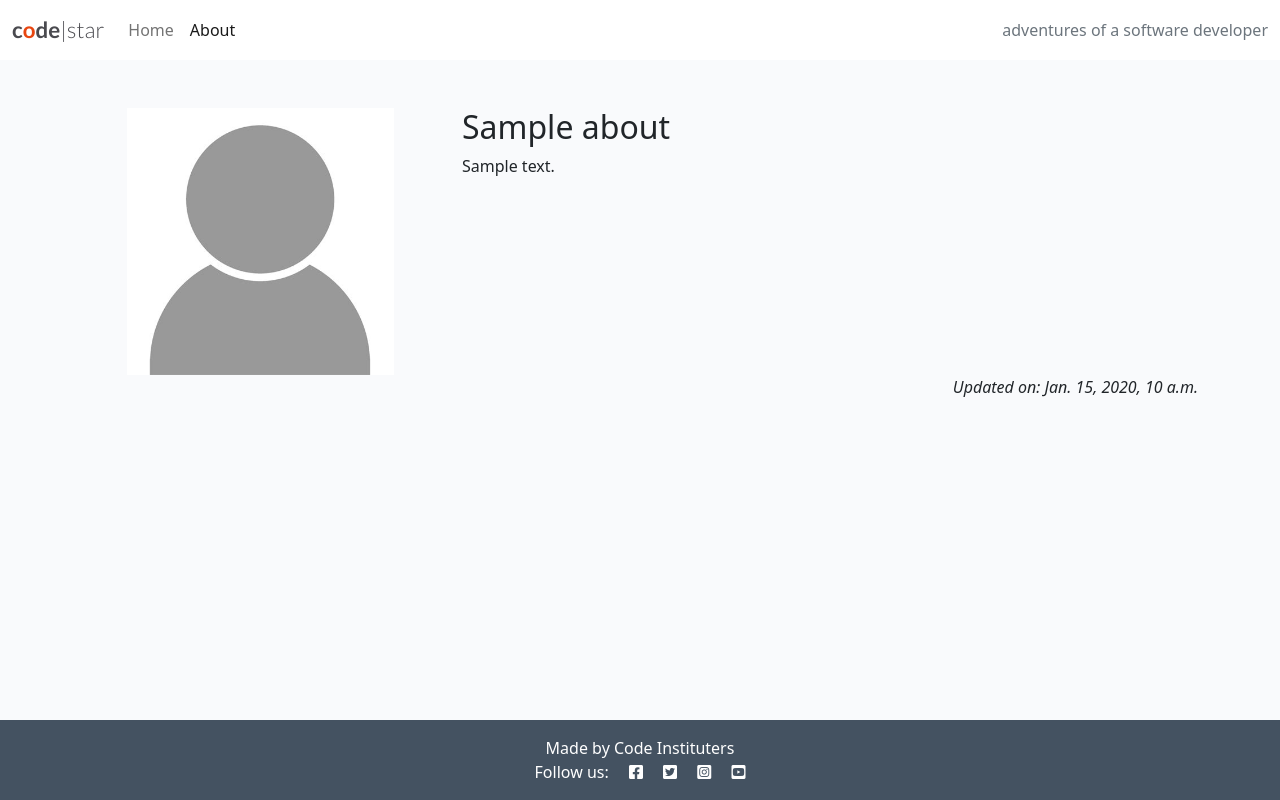
After one commit to Christina5P/Djangoblog, a Django app: page /about/ in a window 1280 px wide. The commit adds this page. Run offline with Django 4.2, Linux system fonts and the light colour scheme; tables that the repository leaves empty hold one stand-in row (values such as "Sample post"); parts of the project's set-up code (start-up, migrations or seed data) failed here and were passed over; some libraries are stand-ins or nearby versions.

Commit message:
fix about.html

```diff
--- /dev/null
+++ b/about/templates/about/about.html
@@ -0,0 +1,22 @@
+{% extends 'base.html' %}
+{% block content %}
+{% load static %}
+<div class="container mt-5">
+    <div class="row">
+        <div class="col-4 text-center">
+            <img src="{% static 'images/nobody.jpg' %}" width="75%">
+        </div>
+        <div class="col-8">
+            <h2>{{ about.title }}</h2>
+            {{ about.content | safe }}
+        </div>
+    </div>
+    <div class="row">
+        <div class="col text-right">
+          <!-- Updated on field goes in here -->
+
+          <p class="text-end"><em>Updated on: {{ about.updated_on }}</em></p>
+        </div>
+      </div>
+</div>
+{% endblock content %}
--- a/about/views.py
+++ b/about/views.py
@@ -6,6 +6,7 @@ from .models import About
 def about_me(request):
     about = About.objects.all().order_by('-updated_on').first()
 
-    return render(request, "about/about.html",
+    return render(request,
+     "about/about.html",
      {"about": about},
      )
--- a/blog/admin.py
+++ b/blog/admin.py
@@ -1,6 +1,7 @@
 from django.contrib import admin
 from .models import Post, Comment
 from django_summernote.admin import SummernoteModelAdmin
+
 
 @admin.register(Post)
 class PostAdmin(SummernoteModelAdmin):
@@ -13,3 +14,4 @@ class PostAdmin(SummernoteModelAdmin):
 
 
 # Register your models here.
+admin.site.register(Comment)
--- a/blog/models.py
+++ b/blog/models.py
@@ -35,11 +35,11 @@ class Comment(models.Model):
         related_name="comments_author"
     )
     body = models.TextField()
+    created_on = models.DateTimeField(auto_now_add=True)
     approved = models.BooleanField(default=False)
-    created_on = models.DateTimeField(auto_now_add=True)
 
     class Meta:
-        ordering = ["-created_on"]
+        ordering = ["created_on"]
 
     def __str__(self):
         return f"{self.body} | by {self.author}"
--- a/blog/views.py
+++ b/blog/views.py
@@ -8,11 +8,8 @@ class PostList(generic.ListView):
     template_name = "blog/index.html"
     paginate_by = 6
 
-
 def post_detail(request, slug):
 
     queryset = Post.objects.filter(status=1)
     post = get_object_or_404(queryset, slug=slug)
-
-    return render(request, "blog/post_detail.html",
-     {"post": post},)
+    return render(request, "blog/post_detail.html", {"post": post},)
--- a/codestar/settings.py
+++ b/codestar/settings.py
@@ -24,14 +24,14 @@ TEMPLATES_DIR = os.path.join(BASE_DIR, 'templates')
 # See https://docs.djangoproject.com/en/4.2/howto/deployment/checklist/
 
 # SECURITY WARNING: keep the secret key used in production secret!
-SECRET_KEY = 'django-insecure-meg*33vmgn(q962idpn$hfjw%oe8kwl@x0ii&_5oe^5*2cr!04'
+SECRET_KEY = os.environ.get("SECRET_KEY")
 
 # SECURITY WARNING: don't run with debug turned on in production!
 DEBUG = True
 
 ALLOWED_HOSTS = [
     "8000-christina5p-djangoblog-mt7knz7qrei.ws.codeinstitute-ide.net",
-    ".herokuapp.com"
+    ".heroku.com"
 ]
 
 # Application definition
@@ -85,6 +85,7 @@ WSGI_APPLICATION = 'codestar.wsgi.application'
 DATABASES = {
     'default': dj_database_url.parse(os.environ.get("DATABASE_URL"))
 }
+
 
 CSRF_TRUSTED_ORIGINS = [
     "https://*.codeanyapp.com",
--- a/codestar/urls.py
+++ b/codestar/urls.py
@@ -20,6 +20,6 @@ from django.urls import path, include
 urlpatterns = [
     path("about/", include("about.urls"), name="about-urls"),
     path('admin/', admin.site.urls),
+    path('summernote/', include('django_summernote.urls')),
     path("", include("blog.urls"), name="blog-urls"),
-    path('summernote/', include('django_summernote.urls')),
   ]
--- a/env.py
+++ b/env.py
@@ -1,3 +1,7 @@
 import os
+
 os.environ.setdefault(
     "DATABASE_URL", "postgres://uottaphddte:1ZsY6k60KNPN@ep-gentle-mountain-a23bxz6h.eu-central-1.aws.neon.tech/ocean_mower_boned_691228")
+
+os.environ.setdefault(
+    "SECRET_KEY", "mysecretkey2024")
--- a/templates/base.html
+++ b/templates/base.html
@@ -2,6 +2,7 @@
 
 {% url 'home' as home_url %}
 {% url 'about' as about_url %}
+
 
 <!DOCTYPE html>
 <html class="h-100" lang="en">
@@ -22,9 +23,8 @@
     <link href="https://cdn.jsdelivr.net/npm/bootstrap@5.0.1/dist/css/bootstrap.min.css" rel="stylesheet"
         integrity="sha384-+0n0xVW2eSR5OomGNYDnhzAbDsOXxcvSN1TPprVMTNDbiYZCxYbOOl7+AMvyTG2x" crossorigin="anonymous">
 
-        <!-- Custom CSS -->
-<link rel="stylesheet" href="{% static 'css/style.css' %}">
-
+    <!-- Custom CSS -->
+    <link rel="stylesheet" href="{% static 'css/style.css' %}">
 </head>
 
 <body class="d-flex flex-column h-100 main-bg">
@@ -44,7 +44,10 @@
                         <a class="nav-link {% if request.path == home_url %}active{% endif %}" aria-current="page"
                             href="{% url 'home' %}">Home</a>
                     </li>
-
+                    <li class="nav-item">
+                        <a class="nav-link {% if request.path == about_url %}active{% endif %}" aria-current="page"
+                            href="{% url 'about' %}">About</a>
+                    </li>
                 </ul>
                 <span class="navbar-text text-muted">
                     adventures of a software developer
@@ -63,9 +66,9 @@
 
     <!-- Footer -->
     <footer class="footer mt-auto py-3 dark-bg">
-        <p class="m-0 text-center text-white">  {% block copyright %}
-            Made by Christina
-        {% endblock copyright %}</p>
+        <p class="m-0 text-center text-white">
+      {% block copyright %}Made by Code Instituters{% endblock copyright %}
+</p>
         <p class="m-0 text-center text-white">Follow us: <i class="fab fa-facebook-square ms-3"></i>
             <i class="fab fa-twitter-square ms-3"></i>
             <i class="fab fa-instagram-square ms-3"></i>
@@ -76,7 +79,7 @@
     <script src="https://cdn.jsdelivr.net/npm/bootstrap@5.0.1/dist/js/bootstrap.bundle.min.js"
         integrity="sha384-gtEjrD/SeCtmISkJkNUaaKMoLD0//ElJ19smozuHV6z3Iehds+3Ulb9Bn9Plx0x4" crossorigin="anonymous">
         </script>
+        <script src="{% static 'js/script.js' %}"></script>
+</body>
 
-    <script src="{% static 'js/script.js' %}"></script>
-</body>
 </html>
```
Also changed, not shown: about/template/about.html (deleted, +0 -24 lines).
